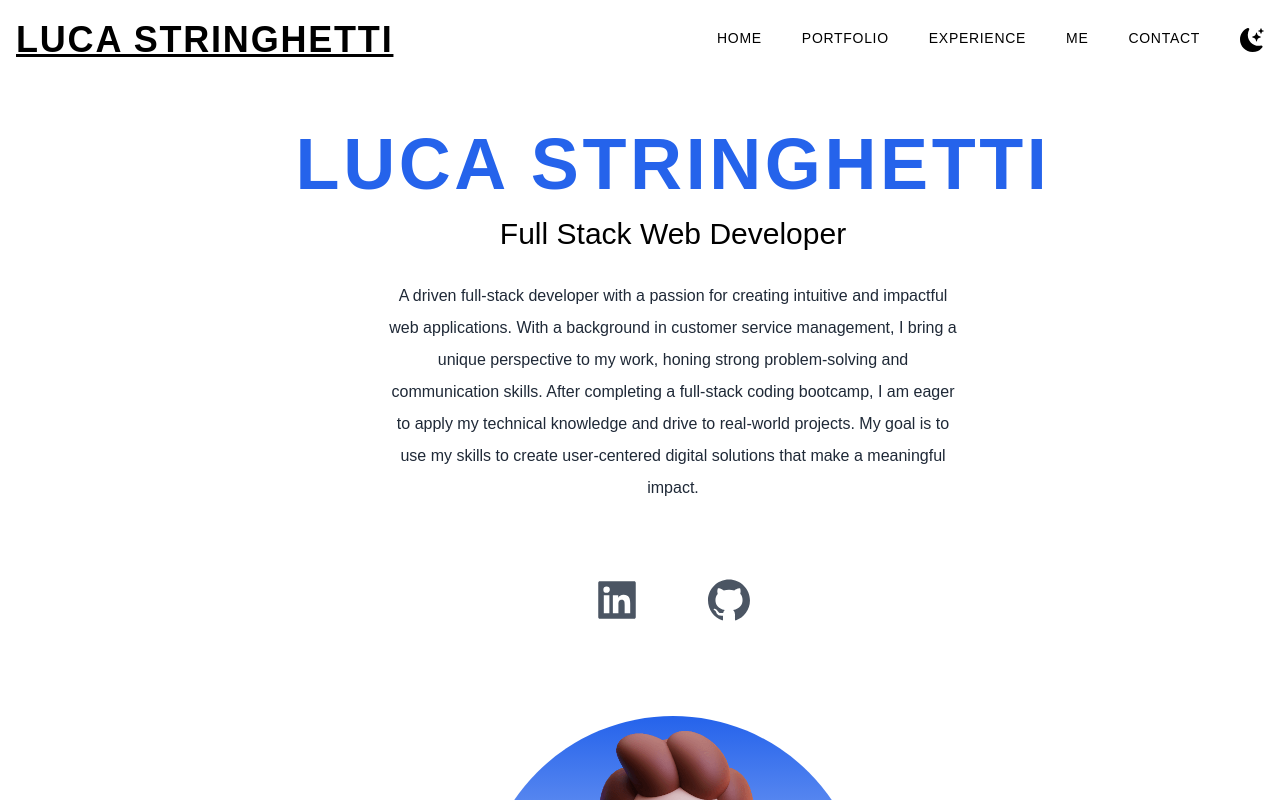
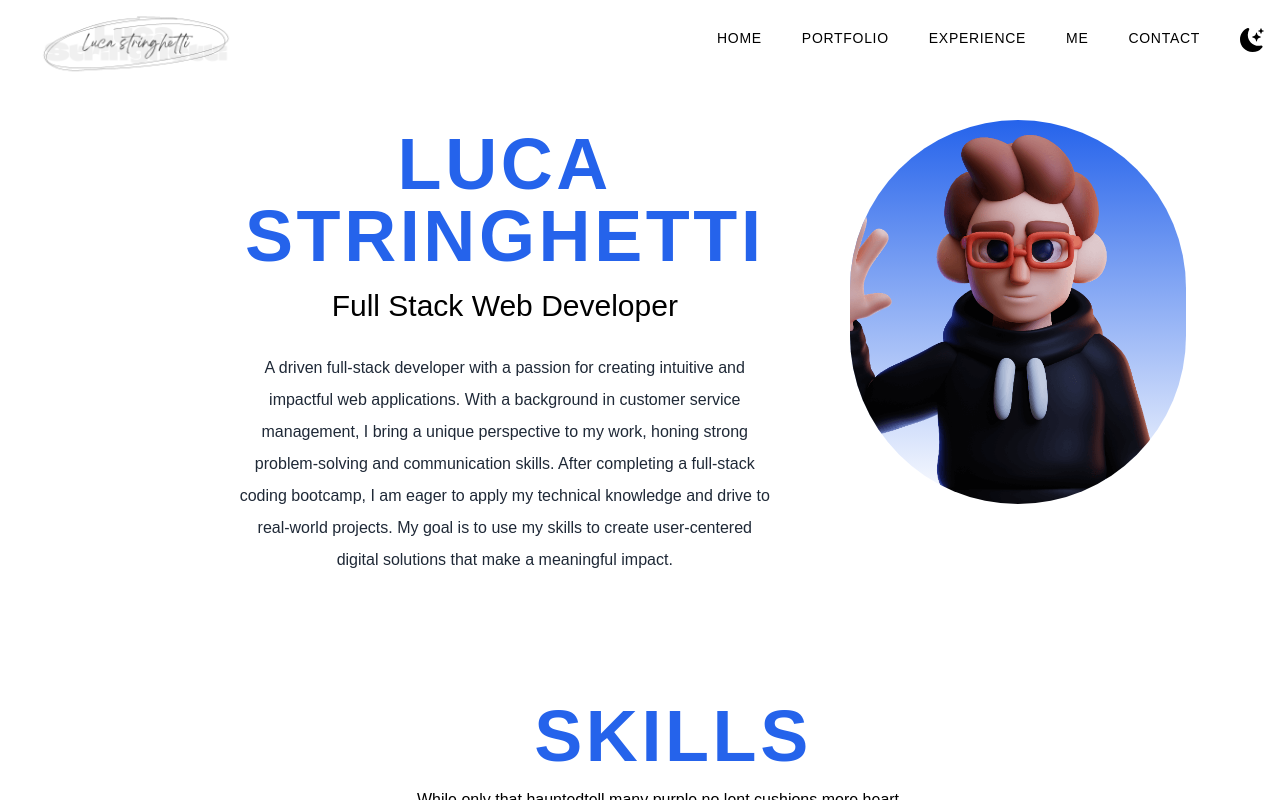
Before and after one commit to Quantumminded/my-portfolio, a Next.js app: page / in a window 1280 px wide. Shown: the top 800 px of the page. Built offline with nearby package versions, Linux system fonts and the light colour scheme; grey boxes are pictures that could not be loaded.

Commit message:
adding logo to navbar and adding flex to about

```diff
--- a/components/About.js
+++ b/components/About.js
@@ -1,8 +1,7 @@
-import React from 'react';
+import React from "react";
 import { AiFillLinkedin, AiFillGithub } from "react-icons/ai";
 import deved from "../public/dev-ed-wave.png";
 import Image from "next/image";
-
 
 const About = () => {
   return (
@@ -14,30 +13,23 @@ const About = () => {
         <h3 className="text-2xl py-2 dark:text-white md:text-3xl">
           Full Stack Web Developer
         </h3>
-            <p className="text-md py-5 leading-8 text-gray-800 dark:text-gray-200 max-w-xl mx-auto">
-              A driven full-stack developer with a passion for creating
-              intuitive and impactful web applications. With a background in
-              customer service management, I bring a unique perspective to my
-              work, honing strong problem-solving and communication skills.
-              After completing a full-stack coding bootcamp, I am eager to apply
-              my technical knowledge and drive to real-world projects. My goal
-              is to use my skills to create user-centered digital solutions that
-              make a meaningful impact.
+        <p className="text-md py-5 leading-8 text-gray-800 dark:text-gray-200 max-w-xl mx-auto px-5">
+          A driven full-stack developer with a passion for creating intuitive
+          and impactful web applications. With a background in customer service
+          management, I bring a unique perspective to my work, honing strong
+          problem-solving and communication skills. After completing a
+          full-stack coding bootcamp, I am eager to apply my technical knowledge
+          and drive to real-world projects. My goal is to use my skills to
+          create user-centered digital solutions that make a meaningful impact.
         </p>
       </div>
-          <div className="text-5xl flex justify-center gap-16 py-3 text-gray-600 dark:text-gray-400">
-            <a href="https://www.linkedin.com/in/lucastringhetti/">
-              <AiFillLinkedin />
-            </a>
-            <a href="https://github.com/Quantumminded">
-              <AiFillGithub />
-            </a>
-          </div>
-          <div className="relative mx-auto bg-gradient-to-b dark:from-teal-500 from-blue-600 rounded-full w-80 h-80 mt-20 overflow-hidden md:h-96 md:w-96">
+
+      <div className="relative mx-auto bg-gradient-to-b dark:from-teal-500 from-blue-600 rounded-full w-80 h-80 overflow-hidden md:mt-10 md:h-96 md:w-96">
         <Image src={deved} layout="fill" objectFit="cover" />
       </div>
+
     </>
-  )
-}
+  );
+};
 
-export default About
+export default About;
--- a/pages/index.js
+++ b/pages/index.js
@@ -11,7 +11,8 @@ import { BsFillMoonStarsFill } from "react-icons/bs";
 
 import { FaBars, FaTimes, FaGithub, FaLinkedin } from "react-icons/fa";
 import Me from "../components/Me";
-import video from "../components/logo.mp4"
+import luca from "../public/luca.png";
+import Image from "next/image";
 
 
 
@@ -67,20 +68,8 @@ export default function Home() {
           }`}
         >
           <div className="flex justify-between items-center w-full h-full max-w-screen-xl mx-auto p-4">
-            {/* <Link href="/#home"> */}
-              <h1 className="text-3xl lg:text-4xl font-bold uppercase underline underline-offset-2 tracking-wider cursor-pointer">
-                Luca Stringhetti
-              </h1>
 
-              <video
-                className="w-32 h-32"
-                src={video}
-                autoPlay
-                loop
-                muted
-              />
-            {/* </Link> */}
-
+            <Image src={luca} width="240px" height="64px" objectFit="cover" />
 
 
             <div>
@@ -181,7 +170,7 @@ export default function Home() {
 
       <main className="bg-white px-10 dark:bg-gray-900 md:px-20 lg:px-40">
         {/* ABOUT SECTION */}
-        <section>
+        <section className="sm:flex-row md-flex-row lg:flex">
           <About />
         </section>
 
```
Also changed, not shown: public/luca.png (added), 1 other file (tests, documents, lock files or other folders). Lines whose indentation alone changed are shown as unchanged.
